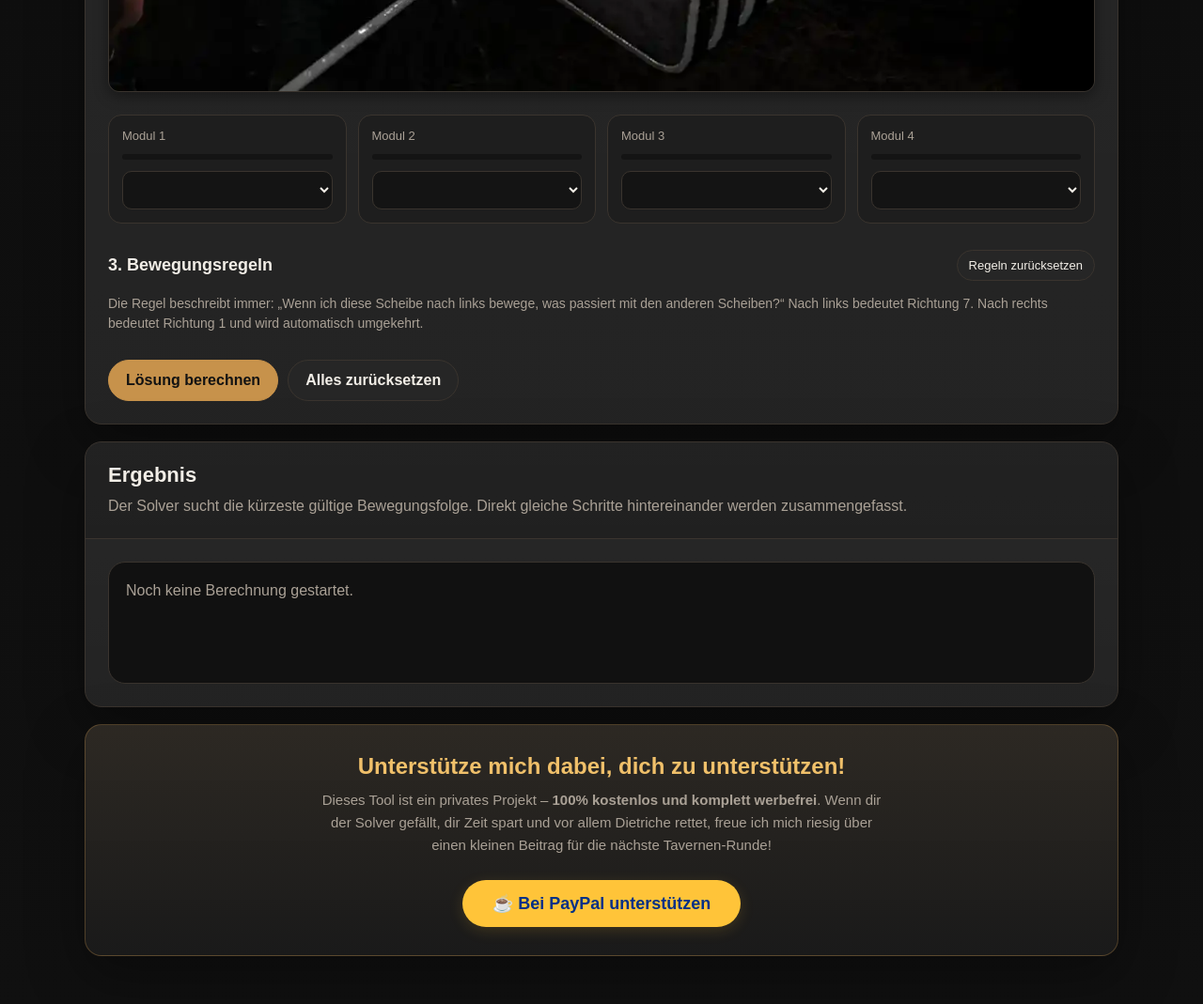
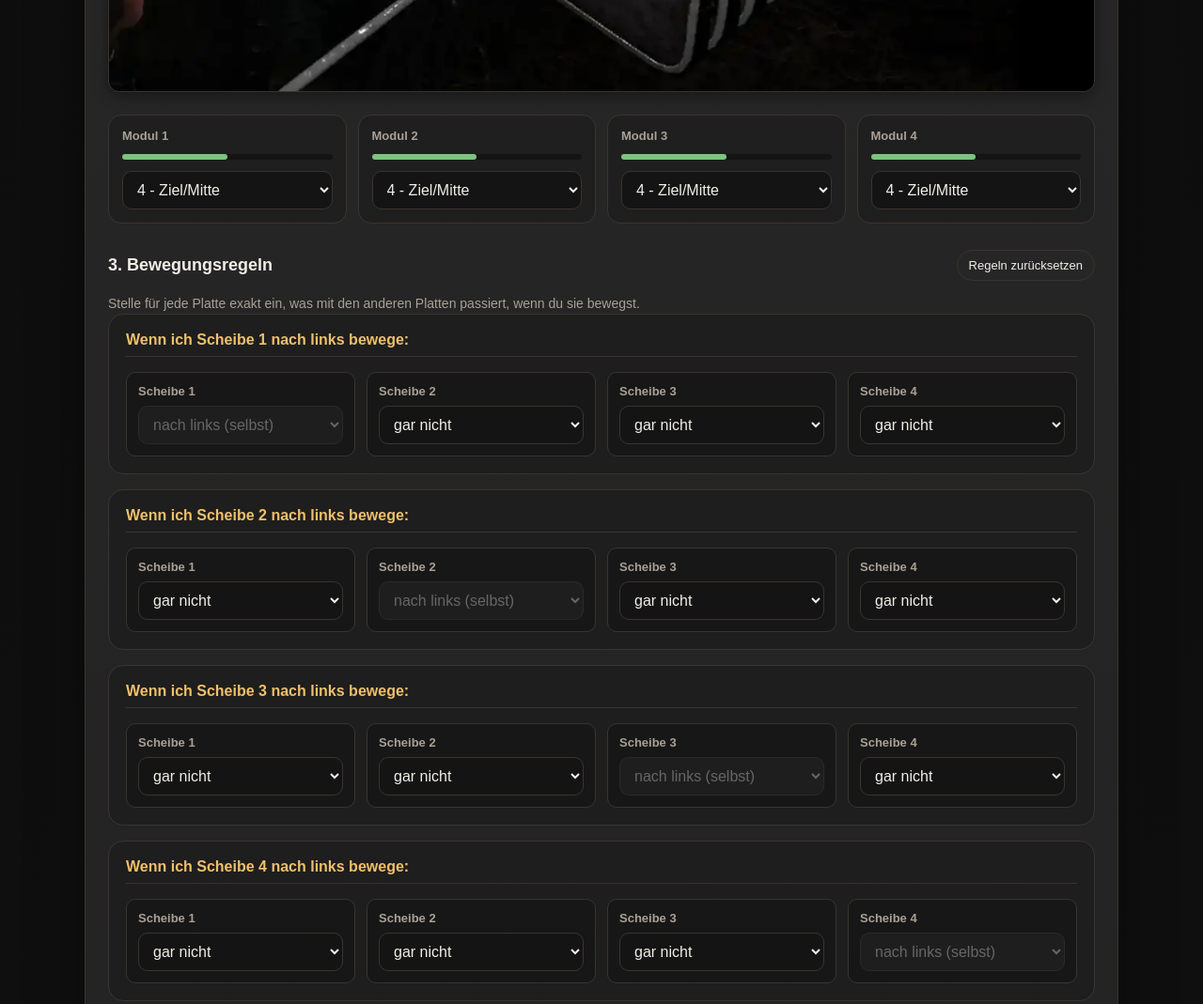
Before and after one commit to scr4ppi/picklhelper, a plain HTML site: page index.html in a window 1280 px wide. Shown: the part 1700-2769 px from the top of the page at 94% size. Drawn offline with Linux system fonts and the light colour scheme.

Commit message:
Update index.html

```diff
--- a/index.html
+++ b/index.html
@@ -42,7 +42,6 @@
       padding: 42px 0 70px;
     }
 
-    /* SPRACH-SWITCHER */
     .lang-switcher {
       position: absolute;
       top: 20px;
@@ -221,6 +220,7 @@
       display: block;
       font-size: 13px;
       color: var(--muted);
+      font-weight: bold;
     }
 
     .pin-visual-track {
@@ -251,6 +251,13 @@
       border-color: var(--accent);
     }
 
+    select:disabled {
+      background: #222;
+      color: #888;
+      cursor: not-allowed;
+      border-color: #333;
+    }
+
     .rules {
       display: grid;
       gap: 16px;
@@ -260,39 +267,36 @@
       background: rgba(0, 0, 0, 0.18);
       border: 1px solid var(--line);
       border-radius: 16px;
-      padding: 16px;
+      padding: 18px;
     }
 
     .rule-card h4 {
-      margin: 0 0 12px;
+      margin: 0 0 16px;
       font-size: 16px;
       color: var(--accent-2);
+      border-bottom: 1px solid var(--line);
+      padding-bottom: 8px;
     }
 
     .rule-grid {
       display: grid;
-      grid-template-columns: repeat(auto-fit, minmax(160px, 1fr));
-      gap: 10px;
+      grid-template-columns: repeat(auto-fit, minmax(140px, 1fr));
+      gap: 12px;
     }
 
     .effect {
-      display: grid;
-      grid-template-columns: 1fr;
-      gap: 6px;
+      background: rgba(0,0,0,0.25);
+      padding: 12px;
+      border-radius: 10px;
+      border: 1px solid var(--line);
     }
 
     .effect label {
       color: var(--muted);
       font-size: 13px;
-    }
-
-    .self-note {
-      background: rgba(199, 146, 75, 0.10);
-      border: 1px solid rgba(199, 146, 75, 0.35);
-      color: var(--accent-2);
-      border-radius: 10px;
-      padding: 10px;
-      font-size: 13px;
+      font-weight: bold;
+      display: block;
+      margin-bottom: 8px;
     }
 
     .actions {
@@ -436,10 +440,7 @@
     }
 
     @media (max-width: 720px) {
-      .page {
-        width: min(100% - 20px, 1100px);
-        padding-top: 28px;
-      }
+      .page { width: min(100% - 20px, 1100px); padding-top: 28px; }
       .card-body, .card-header { padding: 18px; }
       .section-title { align-items: flex-start; flex-direction: column; }
       .actions { flex-direction: column; }
@@ -505,8 +506,7 @@
               <button class="small-btn" type="button" id="resetRulesBtn" data-i18n="btn_reset_rules">Regeln zurücksetzen</button>
             </div>
             <p class="hint" data-i18n="rules_hint">
-              Die Regel beschreibt immer: „Wenn ich diese Scheibe nach links bewege, was passiert mit den anderen Scheiben?“
-              Nach links bedeutet Richtung 7. Nach rechts bedeutet Richtung 1 und wird automatisch umgekehrt.
+              Stelle für jede Platte ein, was mit den anderen Platten passiert, wenn du sie bewegst.
             </p>
             <div id="rules" class="rules"></div>
           </div>
@@ -561,7 +561,7 @@
         btn_random: "Zufällig",
         step3: "3. Bewegungsregeln",
         btn_reset_rules: "Regeln zurücksetzen",
-        rules_hint: "Die Regel beschreibt immer: „Wenn ich diese Scheibe nach links bewege, was passiert mit den anderen Scheiben?“ Nach links bedeutet Richtung 7. Nach rechts bedeutet Richtung 1 und wird automatisch umgekehrt.",
+        rules_hint: "Stelle für jede Platte exakt ein, was mit den anderen Platten passiert, wenn du sie bewegst.",
         btn_solve: "Lösung berechnen",
         btn_reset_all: "Alles zurücksetzen",
         result_title: "Ergebnis",
@@ -573,27 +573,27 @@
 
         // Dynamische Texte
         msg_reset_all: "Alles wurde zurückgesetzt.",
-        msg_reset_rules: "Die Bewegungsregeln wurden zurückgesetzt.",
+        msg_reset_rules: "Die Bewegungsregeln wurden auf Standard zurückgesetzt.",
         msg_random_set: "Neue zufällige Startpositionen wurden gesetzt.",
         msg_module_set: "Schloss auf {n} Modul(e) gesetzt.",
         module_label: "Modul {n}",
         target_center: "Ziel/Mitte",
-        rule_title: "Wenn ich Scheibe {n} nach links bewege",
+        rule_title: "Wenn ich Scheibe {n} nach links bewege:",
         disc_label: "Scheibe {n}",
-        self_note: "bewegt sich selbst nach links / Richtung 7",
-        opt_no_move: "bewegt sich nicht",
-        opt_left: "bewegt sich nach links / Richtung 7",
-        opt_right: "bewegt sich nach rechts / Richtung 1",
+        opt_self: "nach links (selbst)",
+        opt_no_move: "gar nicht",
+        opt_left: "nach links",
+        opt_right: "nach rechts",
         res_no_sol: "Keine Lösung gefunden. Mit diesen Startpositionen und Bewegungsregeln kann nicht jeder Pin auf Position 4 gebracht werden.",
         res_already_solved: "Alle Pins stehen bereits auf Position 4. Es sind keine Bewegungen nötig.",
         res_found: "Lösung gefunden: {n} Einzelschritt(e).",
         res_compressed: " Zusammengefasst zu {n} Eintrag/Einträgen.",
         move_left: "links",
         move_right: "rechts",
-        disc: "Platte",
+        disc: "Scheibe",
         state_start: "Start",
         state_step: "Nach Schritt {n}",
-        loading: "Berechne Lösung... Bitte warten (kann bei komplexen Schlössern ein paar Sekunden dauern).",
+        loading: "Berechne Lösung... Bitte warten.",
         table_state: "Zustand"
       },
       en: {
@@ -607,7 +607,7 @@
         btn_random: "Randomize",
         step3: "3. Movement Rules",
         btn_reset_rules: "Reset Rules",
-        rules_hint: "The rule always describes: 'If I move this disc to the left, what happens to the other discs?' Left means towards 7. Right means towards 1 and is inverted automatically.",
+        rules_hint: "Set exactly what happens to the other discs when you move this specific disc.",
         btn_solve: "Calculate Solution",
         btn_reset_all: "Reset All",
         result_title: "Result",
@@ -619,17 +619,17 @@
 
         // Dynamische Texte
         msg_reset_all: "Everything has been reset.",
-        msg_reset_rules: "Movement rules have been reset.",
+        msg_reset_rules: "Movement rules have been reset to default.",
         msg_random_set: "New random starting positions have been set.",
         msg_module_set: "Lock set to {n} module(s).",
         module_label: "Module {n}",
         target_center: "Target/Center",
-        rule_title: "If I move disc {n} to the left",
+        rule_title: "If I move disc {n} to the left:",
         disc_label: "Disc {n}",
-        self_note: "moves itself to the left / towards 7",
-        opt_no_move: "does not move",
-        opt_left: "moves to the left / towards 7",
-        opt_right: "moves to the right / towards 1",
+        opt_self: "to the left (self)",
+        opt_no_move: "not at all",
+        opt_left: "to the left",
+        opt_right: "to the right",
         res_no_sol: "No solution found. With these starting positions and rules, it's impossible to get all pins to position 4.",
         res_already_solved: "All pins are already at position 4. No moves required.",
         res_found: "Solution found: {n} single step(s).",
@@ -640,7 +640,7 @@
         state_start: "Start",
         state_step: "After step {n}",
         table_state: "State",
-        loading: "Calculating solution... Please wait (may take a few seconds for complex locks)."
+        loading: "Calculating solution... Please wait."
       }
     };
 
@@ -655,22 +655,18 @@
       localStorage.setItem('lockpicker_lang', lang);
       document.documentElement.lang = lang;
 
-      // Buttons aktualisieren
       document.getElementById('btn-de').classList.toggle('active', lang === 'de');
       document.getElementById('btn-en').classList.toggle('active', lang === 'en');
 
-      // Statische Texte updaten
       document.querySelectorAll('[data-i18n]').forEach(el => {
         const key = el.getAttribute('data-i18n');
         el.innerHTML = t(key);
       });
 
-      // UI neu rendern, damit dynamische Texte in neuer Sprache erscheinen
       renderModuleCountButtons(true);
       renderPinInputs();
       renderRules();
 
-      // Falls es schon ein Ergebnis gab, auf den Standardtext zurücksetzen
       renderResultInfo(t('result_empty'));
     }
 
@@ -694,7 +690,7 @@
     const setRandomBtn = document.getElementById("setRandomBtn");
 
     function init() {
-      setLanguage(currentLang); // Setzt Sprache & lädt Start UI
+      setLanguage(currentLang);
       resetState();
       bindEvents();
     }
@@ -815,6 +811,7 @@
       }
     }
 
+    // --- NEUE 100% SICHTBARE DROPDOWN-RENDER LOGIK ---
     function renderRules() {
       rulesContainer.innerHTML = "";
 
@@ -835,16 +832,19 @@
 
           const label = document.createElement("label");
           label.textContent = t('disc_label').replace('{n}', targetIndex + 1);
+          wrapper.appendChild(label);
+
+          const select = document.createElement("select");
 
           if (sourceIndex === targetIndex) {
-            const note = document.createElement("div");
-            note.className = "self-note";
-            note.textContent = t('self_note');
-            wrapper.appendChild(label);
-            wrapper.appendChild(note);
+            // Die Scheibe selbst. Wird grau und unklickbar als Orientierung angezeigt.
+            const option = document.createElement("option");
+            option.value = 1;
+            option.textContent = t('opt_self');
+            select.appendChild(option);
+            select.disabled = true;
           } else {
-            const select = document.createElement("select");
-
+            // Alle anderen Scheiben bekommen das echte Dropdown
             const options = [
               { value: 0, text: t('opt_no_move') },
               { value: 1, text: t('opt_left') },
@@ -858,16 +858,17 @@
               select.appendChild(option);
             }
 
+            // Fallback falls Matrix nicht initialisiert ist
+            if (!leftRules[sourceIndex]) resetRules();
+
             select.value = String(leftRules[sourceIndex][targetIndex]);
 
             select.addEventListener("change", () => {
               leftRules[sourceIndex][targetIndex] = Number(select.value);
             });
-
-            wrapper.appendChild(label);
-            wrapper.appendChild(select);
           }
 
+          wrapper.appendChild(select);
           grid.appendChild(wrapper);
         }
 
@@ -877,30 +878,25 @@
     }
 
     function handleSolve() {
-      // 1. Button blockieren, damit man nicht mehrmals klickt
       solveBtn.disabled = true;
       solveBtn.style.opacity = "0.5";
       solveBtn.style.cursor = "wait";
 
-      // 2. Lade-Text anzeigen
       result.innerHTML = `<p class="status" style="color: var(--accent-2); font-weight: bold; font-size: 16px;">
         ⏳ ${t('loading')}
-
       </p>`;
 
-      // 3. Wir zwingen den Browser 50ms zu warten, damit er den Text oben rendern kann,
-      // bevor die schwere Berechnung den Browser blockiert.
       setTimeout(() => {
         const solution = solveLock({
           startPositions,
-          leftRules,
+          leftRules: leftRules,
           minPosition: MIN_POSITION,
           maxPosition: MAX_POSITION,
           targetPosition: TARGET_POSITION
         });
 
-        // 4. Ergebnis anzeigen und Button wieder normal machen
         renderSolution(solution);
+
         solveBtn.disabled = false;
         solveBtn.style.opacity = "1";
         solveBtn.style.cursor = "pointer";
@@ -1028,9 +1024,7 @@
 
     function renderSolution(solution) {
       if (!solution.solved) {
-        result.innerHTML = `
-          <p class="status danger">${t('res_no_sol')}</p>
-        `;
+        result.innerHTML = `<p class="status danger">${t('res_no_sol')}</p>`;
         return;
       }
 
```
